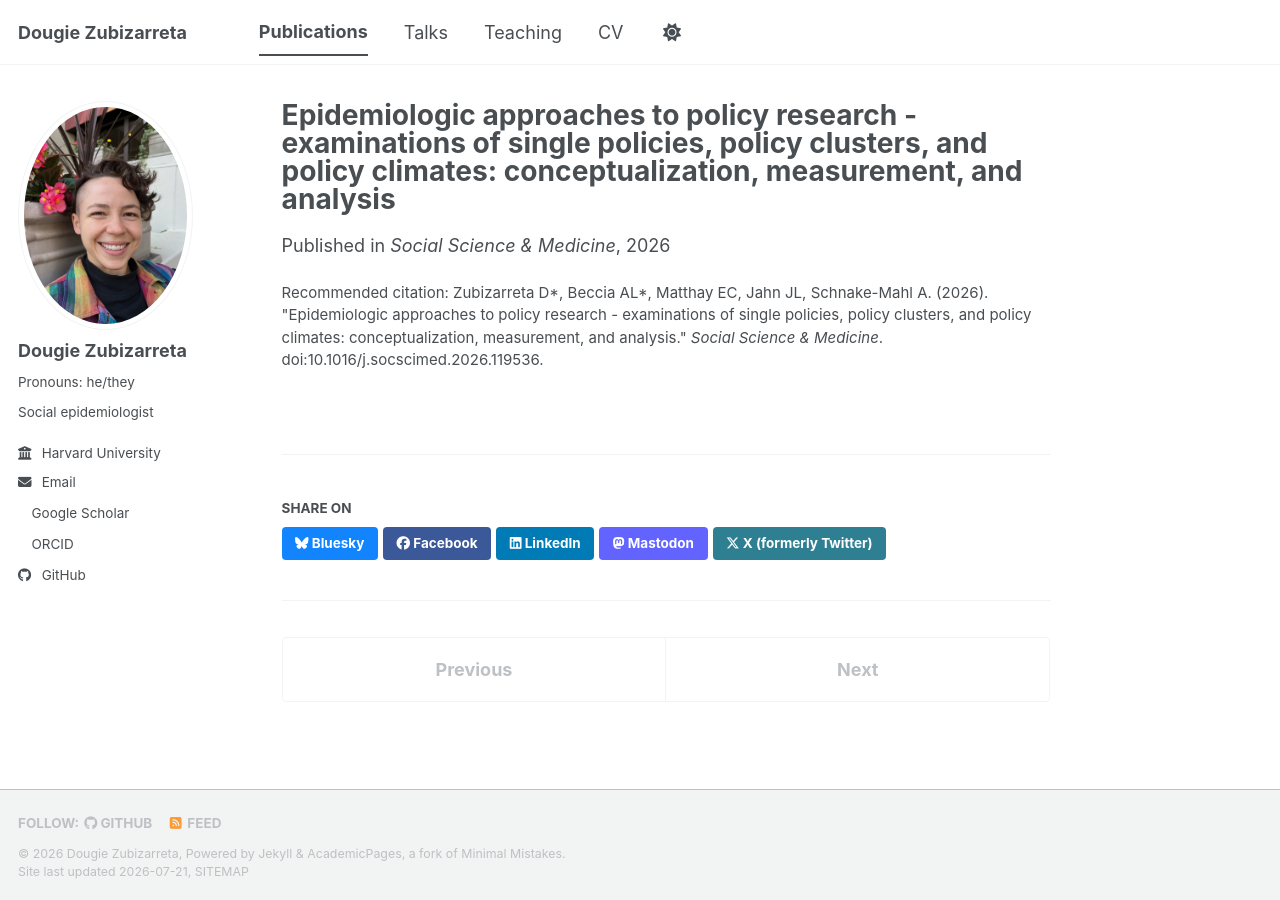
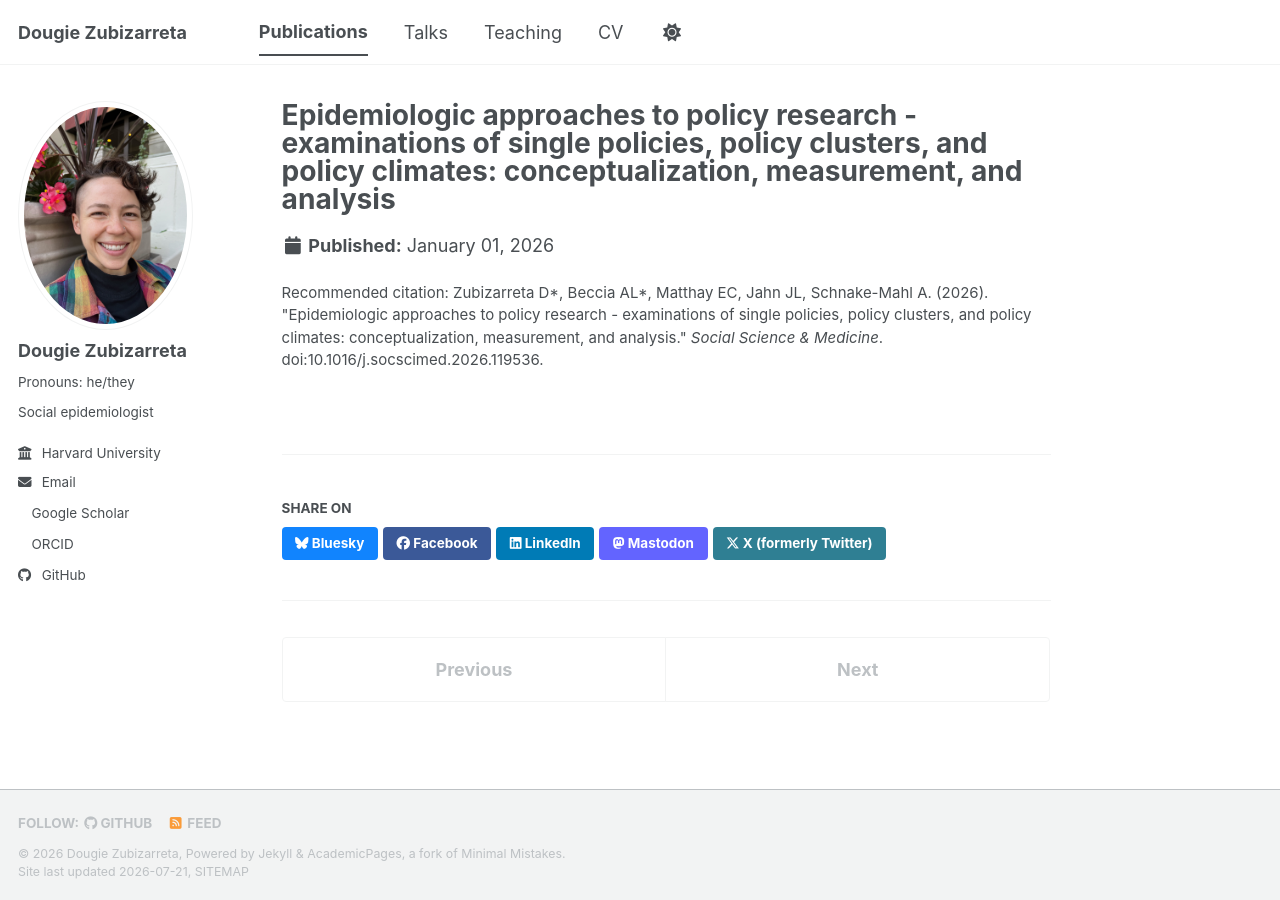
Before and after one commit to dougie-zubizarreta/dougie-zubizarreta.github.io, a Jekyll site: the page built from _publications/2009-10-01-paper-title-number-1.md, in a window 1280 px wide. Built offline with Jekyll 4.4.1, drawn with Linux system fonts in a browser that asks for light colours; a style sheet for code colours, icons or effects is not loaded.

Commit message:
Update 2009-10-01-paper-title-number-1.md

```diff
--- a/_publications/2009-10-01-paper-title-number-1.md
+++ b/_publications/2009-10-01-paper-title-number-1.md
@@ -5,7 +5,7 @@ category: manuscripts
 permalink: #/publication/2009-10-01-paper-title-number-1
 excerpt: #'This paper is about the number 1. The number 2 is left for future work.'
 date: 2026-01-01
-venue: 'Social Science & Medicine'
+venue: #'Social Science & Medicine'
 slidesurl: #'https://academicpages.github.io/files/slides1.pdf'
 paperurl: #'doi:10.1016/j.socscimed.2026.119536'
 bibtexurl: #'https://academicpages.github.io/files/bibtex1.bib'
```
